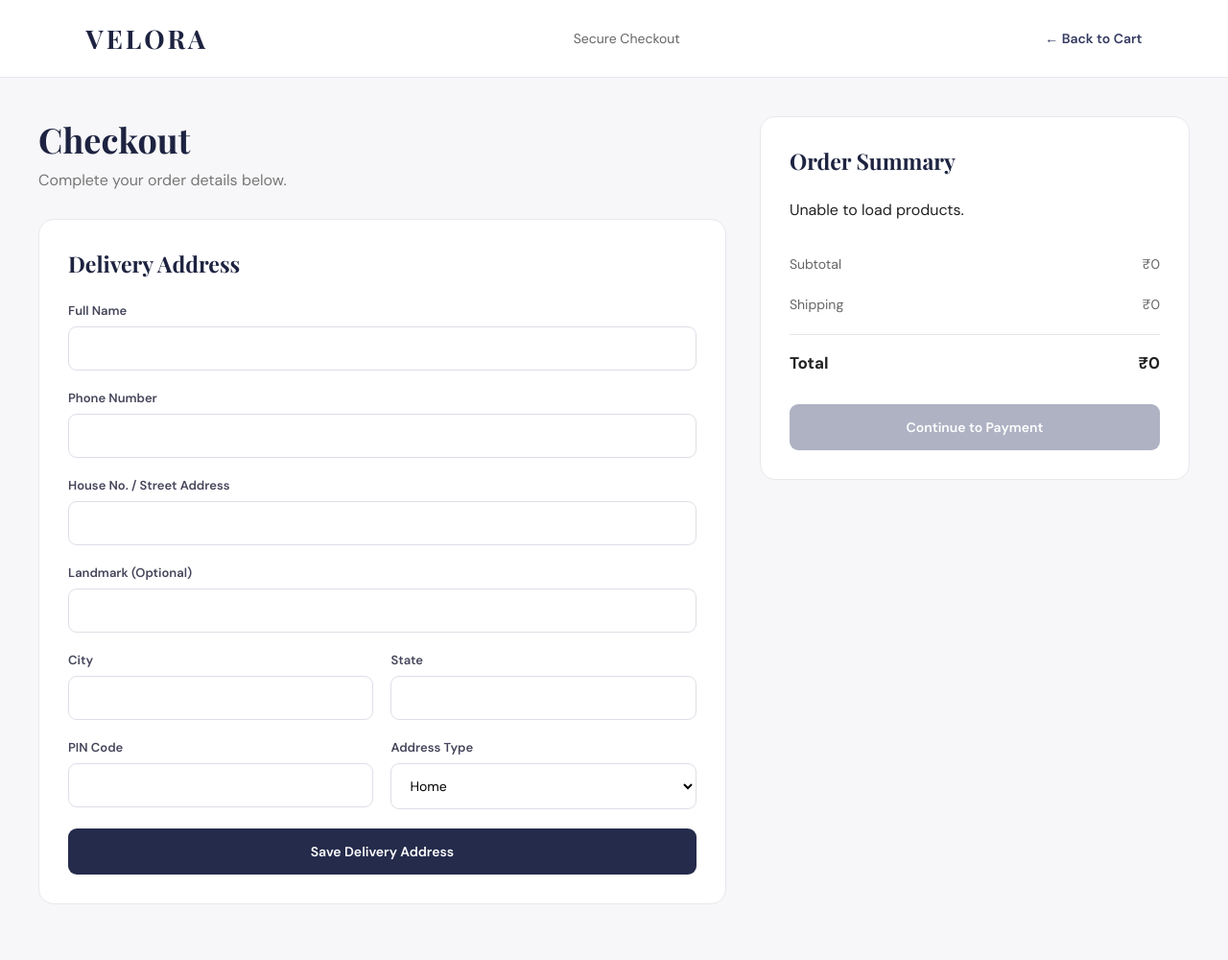
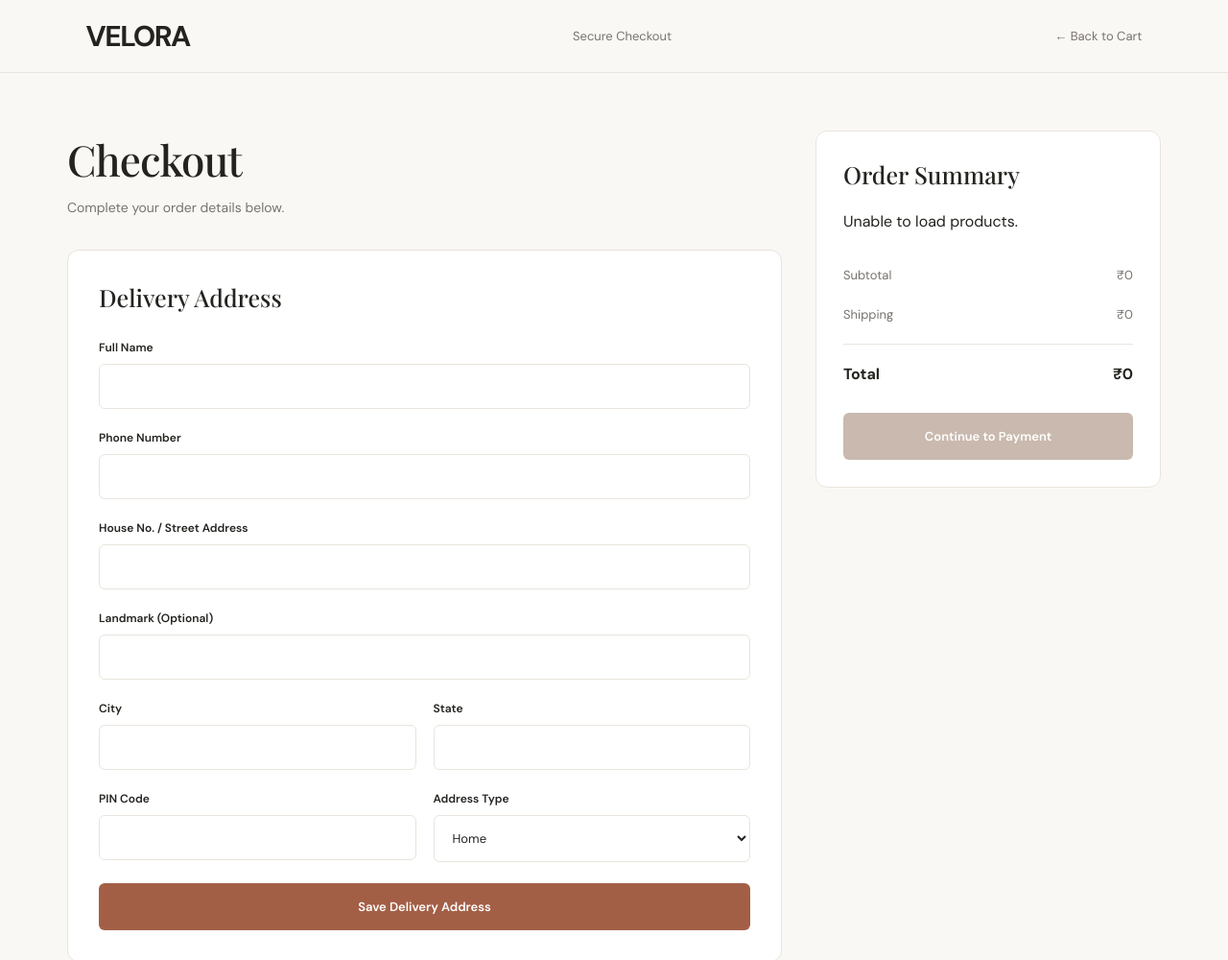
Before and after one commit to KeerthanaVijayakannan/E-Commerce-Application, a plain HTML site: page velora-auth/checkout.html in a window 1280 px wide. Shown: the top 1000 px of the page at 96% size. Drawn offline with nearby package versions, Linux system fonts and the light colour scheme; no server answers; sample sign-in values are in the browser's storage.

Commit message:
Update checkout page styling to match Velora theme

```diff
--- a/velora-auth/css/checkout.css
+++ b/velora-auth/css/checkout.css
@@ -1,4 +1,14 @@
-@import url('https://fonts.googleapis.com/css2?family=DM+Sans:wght@400;500;600;700&family=Playfair+Display:wght@500;600;700&display=swap');
+@import url('https://fonts.googleapis.com/css2?family=DM+Sans:wght@400;500;600;700&family=Playfair+Display:wght@400;500;600;700&display=swap');
+
+:root {
+    --bg: #faf8f5;
+    --surface: #ffffff;
+    --text: #24231f;
+    --muted: #77736d;
+    --accent: #a35f46;
+    --accent-dark: #874b35;
+    --border: #e9e4dd;
+}
 
 * {
     margin: 0;
@@ -7,112 +17,133 @@
 }
 
 body {
+    background: var(--bg);
+    color: var(--text);
     font-family: 'DM Sans', sans-serif;
-    background: #f7f7f9;
-    color: #222;
+}
+
+button,
+input,
+select {
+    font: inherit;
 }
 
 /* HEADER */
+
 .checkout-header {
-    background: #fff;
-    padding: 22px 7%;
+    min-height: 76px;
+    padding: 0 7%;
     display: flex;
     align-items: center;
     justify-content: space-between;
-    border-bottom: 1px solid #e8e8ed;
+    background: var(--bg);
+    border-bottom: 1px solid var(--border);
 }
 
-.logo {
-    font-family: 'Playfair Display', serif;
-    font-size: 27px;
+.checkout-header .logo {
+    font-family: 'DM Sans', sans-serif;
+    font-size: 30px;
     font-weight: 700;
-    letter-spacing: 3px;
-    color: #1d2340;
+    letter-spacing: -1.5px;
+    color: var(--text);
     text-decoration: none;
 }
 
 .checkout-header span {
-    font-size: 14px;
-    color: #666;
+    font-size: 13px;
+    color: var(--muted);
 }
 
 .back-cart {
     text-decoration: none;
-    color: #343a60;
-    font-size: 14px;
-    font-weight: 600;
+    color: var(--muted);
+    font-size: 13px;
+    transition: color 0.2s;
 }
 
-/* LAYOUT */
+.back-cart:hover {
+    color: var(--accent);
+}
+
+/* MAIN LAYOUT */
+
 .checkout-container {
-    max-width: 1250px;
-    margin: 40px auto;
-    padding: 0 25px;
+    max-width: 1200px;
+    margin: 0 auto;
+    padding: 60px 30px;
     display: grid;
-    grid-template-columns: 1.6fr 1fr;
+    grid-template-columns: 1fr 360px;
     gap: 35px;
+    align-items: start;
 }
 
 .checkout-left > h1 {
     font-family: 'Playfair Display', serif;
-    font-size: 36px;
-    color: #1d2340;
-    margin-bottom: 8px;
+    font-size: 44px;
+    font-weight: 500;
+    letter-spacing: -1px;
+    margin-bottom: 12px;
 }
 
 .checkout-left > p {
-    color: #777;
-    margin-bottom: 30px;
+    color: var(--muted);
+    font-size: 14px;
+    margin-bottom: 35px;
 }
 
-/* SECTIONS */
-.checkout-section,
-.checkout-right {
-    background: #fff;
-    padding: 30px;
-    border-radius: 16px;
-    border: 1px solid #e8e8ed;
+/* ADDRESS CARD */
+
+.checkout-section {
+    background: var(--surface);
+    border: 1px solid var(--border);
+    border-radius: 12px;
+    padding: 32px;
 }
 
 .checkout-section h2,
 .checkout-right h2 {
     font-family: 'Playfair Display', serif;
-    font-size: 23px;
-    color: #1d2340;
-    margin-bottom: 25px;
+    font-size: 25px;
+    font-weight: 500;
+    margin-bottom: 28px;
 }
 
 /* FORM */
+
 .form-group {
     display: flex;
     flex-direction: column;
-    margin-bottom: 20px;
-    gap: 8px;
+    margin-bottom: 22px;
+    gap: 9px;
 }
 
 .form-group label {
-    font-size: 13px;
+    font-size: 12px;
     font-weight: 600;
-    color: #45465b;
+    color: var(--text);
 }
 
 .form-group input,
 .form-group select {
     width: 100%;
-    padding: 13px 15px;
-    border: 1px solid #dedee7;
-    border-radius: 9px;
+    padding: 14px 15px;
+    border: 1px solid var(--border);
+    border-radius: 6px;
     outline: none;
     font-family: inherit;
-    font-size: 14px;
-    background: #fff;
-    transition: 0.2s;
+    font-size: 13px;
+    color: var(--text);
+    background: white;
+    transition: border-color 0.2s;
 }
 
 .form-group input:focus,
 .form-group select:focus {
-    border-color: #5967a8;
-    box-shadow: 0 0 0 3px rgba(89, 103, 168, 0.1);
+    border-color: var(--accent);
+}
+
+.form-group input::placeholder {
+    color: #b0aaa3;
 }
 
 .form-row {
@@ -121,38 +152,48 @@ body {
     gap: 18px;
 }
 
-/* BUTTON */
+/* BUTTONS */
+
 #saveAddressBtn,
 #placeOrderBtn {
     width: 100%;
-    padding: 15px;
+    padding: 16px;
     border: none;
-    border-radius: 9px;
-    background: #252b4b;
+    border-radius: 6px;
+    background: var(--accent);
     color: white;
-    font-size: 14px;
+    font-size: 13px;
     font-weight: 600;
     font-family: inherit;
     cursor: pointer;
-    transition: 0.3s;
+    transition: background 0.25s, transform 0.2s;
 }
 
 #saveAddressBtn:hover,
 #placeOrderBtn:not(:disabled):hover {
-    background: #3b4675;
+    background: var(--accent-dark);
     transform: translateY(-1px);
 }
 
 #placeOrderBtn:disabled {
-    background: #aeb2c3;
+    background: #c9b9ae;
     cursor: not-allowed;
 }
 
 /* ORDER SUMMARY */
+
 .checkout-right {
+    background: var(--surface);
+    border: 1px solid var(--border);
+    border-radius: 12px;
+    padding: 28px;
     height: fit-content;
     position: sticky;
     top: 25px;
+}
+
+.checkout-right h2 {
+    margin-bottom: 22px;
 }
 
 #checkoutItems {
@@ -164,55 +205,65 @@ body {
     align-items: center;
     justify-content: space-between;
     gap: 15px;
-    padding: 15px 0;
-    border-bottom: 1px solid #eee;
+    padding: 17px 0;
+    border-bottom: 1px solid var(--border);
 }
 
 .checkout-item-info {
     flex: 1;
+    min-width: 0;
 }
 
 .checkout-item-info h3 {
-    font-size: 14px;
-    font-weight: 600;
-    margin-bottom: 5px;
+    font-family: 'Playfair Display', serif;
+    font-size: 16px;
+    font-weight: 500;
+    margin-bottom: 6px;
 }
 
 .checkout-item-info p {
     font-size: 12px;
-    color: #777;
+    color: var(--muted);
 }
 
 .checkout-item-price {
+    font-size: 13px;
     font-weight: 600;
-    font-size: 14px;
+    white-space: nowrap;
 }
 
 .summary-row {
     display: flex;
     justify-content: space-between;
+    align-items: center;
     padding: 12px 0;
-    color: #666;
-    font-size: 14px;
+    color: var(--muted);
+    font-size: 13px;
 }
 
 .total-row {
-    border-top: 1px solid #e5e5e9;
+    border-top: 1px solid var(--border);
     margin-top: 10px;
-    padding-top: 18px;
-    color: #222;
-    font-size: 17px;
+    padding-top: 20px;
+    color: var(--text);
+    font-size: 16px;
     font-weight: 700;
 }
 
 #placeOrderBtn {
-    margin-top: 20px;
+    margin-top: 18px;
+}
+
+.checkout-item:last-child {
+    border-bottom: 1px solid var(--border);
 }
 
 /* RESPONSIVE */
-@media (max-width: 850px) {
+
+@media (max-width: 900px) {
     .checkout-container {
         grid-template-columns: 1fr;
+        gap: 25px;
     }
 
     .checkout-right {
@@ -220,9 +271,14 @@ body {
     }
 }
 
-@media (max-width: 550px) {
+@media (max-width: 600px) {
     .checkout-header {
-        padding: 18px 5%;
+        min-height: 65px;
+        padding: 0 5%;
+    }
+
+    .checkout-header .logo {
+        font-size: 25px;
     }
 
     .checkout-header span {
@@ -230,8 +286,11 @@ body {
     }
 
     .checkout-container {
-        margin: 25px auto;
-        padding: 0 15px;
+        padding: 40px 18px;
+    }
+
+    .checkout-left > h1 {
+        font-size: 35px;
     }
 
     .checkout-section,
@@ -239,10 +298,6 @@ body {
         padding: 22px;
     }
 
-    .checkout-left > h1 {
-        font-size: 29px;
-    }
-
     .form-row {
         grid-template-columns: 1fr;
         gap: 0;
```
